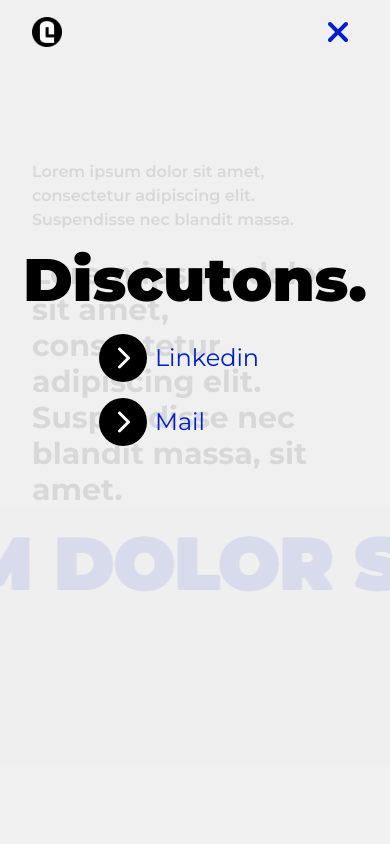
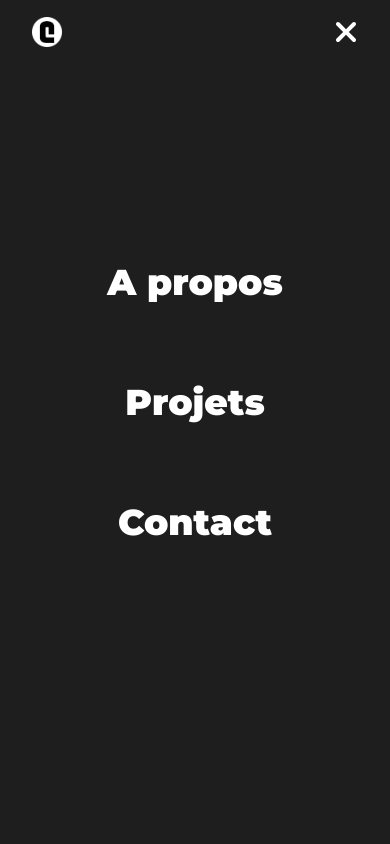
Before and after one commit to lolo298/portfolio-clement, a Next.js app: page /APropos in a window 390 px wide. Both pictures are taken after a click on the element 342 px from the left and 32 px from the top of the page. Shown: the top 844 px of the page. Built offline with nearby package versions, Linux system fonts and the light colour scheme; what @savvywombat/tailwindcss-grid-areas would draw is missing.

Commit message:
Hamburger

```diff
--- a/app/projets/page.tsx
+++ b/app/projets/page.tsx
@@ -11,8 +11,8 @@ function ProjectsPage() {
         <section
           key={i}
           id="ProjetcsId"
-          className={`laptop:grid-areas-test laptop:grid-rows-test tablet:flex tablet:flex-col tablet:items-center laptop:grid laptop:w-11/12 laptop:grid-cols-masonry desktop:w-8/12 ${
-            i !== 0 ? "-translate-y-52" : ""
+          className={`laptop:grid-rows-projects laptop:grid-areas-projects tablet:flex tablet:flex-col tablet:items-center laptop:grid laptop:w-11/12 laptop:grid-cols-masonry desktop:w-8/12 ${
+            i !== 0 ? "laptop:-translate-y-52" : ""
           }`}
         >
           {projects.map((project, i) => (
@@ -20,12 +20,6 @@ function ProjectsPage() {
           ))}
         </section>
       ))}
-      <div className=" -translate-y-52 p-8 grid-in-txt laptop:p-0">
-        <h3 className="text-2xl font-semibold uppercase text-black tablet:w-1/2 tablet:text-4xl">
-          Alors ces projets vous plaisent?
-        </h3>
-        <OnEchange />
-      </div>
     </div>
   );
 }
--- /dev/null
+++ b/components/Contact.tsx
@@ -0,0 +1,74 @@
+"use client";
+import { FontAwesomeIcon } from "@fortawesome/react-fontawesome";
+import {
+  faBars,
+  faChevronRight,
+  faXmark,
+} from "@fortawesome/free-solid-svg-icons";
+import { useEffect, useRef, useState } from "react";
+import { createPortal } from "react-dom";
+import Link from "next/link";
+
+function Contact({ close }: { close: () => void }) {
+  useEffect(() => {
+    document.body.classList.add("overflow-hidden");
+    window.scrollTo(0, 0);
+
+    return () => document.body.classList.remove("overflow-hidden");
+  }, []);
+
+  return (
+    <>
+      {createPortal(
+        <div className="absolute inset-0 z-50 flex h-screen w-screen flex-col items-center bg-bg/90">
+          <div className="relative flex h-4/5 flex-col items-center justify-center gap-20 rounded-lg p-4 text-2xl text-black">
+            <div className="relative">
+              <h2 className="text-center text-4xl font-black text-black tablet:text-6xl">
+                Discutons.
+              </h2>
+              <div className="absolute inset-y-0 -right-4 flex translate-x-full items-center justify-center">
+                <FontAwesomeIcon
+                  icon={faXmark}
+                  size="xl"
+                  onClick={close}
+                  className="cursor-pointer"
+                />
+              </div>
+            </div>
+            <Link
+              href="https://www.linkedin.com/in/cl%C3%A9ment-lascar-a268aa252/"
+              className="group relative z-10 flex w-48 items-center"
+            >
+              <span className="absolute left-0 -z-10 block h-12 w-12 rounded-full bg-black transition-all group-hover:w-full">
+                <span className="absolute inset-y-0 left-4 flex items-center justify-center">
+                  <FontAwesomeIcon
+                    icon={faChevronRight}
+                    className=" text-white"
+                  />
+                </span>
+              </span>
+              <span className="ml-14 group-hover:text-white">Linkedin</span>
+            </Link>
+            <a
+              href="mailto:clementlascar35@gmail.com"
+              className="group relative z-10 flex w-48 items-center"
+            >
+              <span className="absolute left-0 -z-10 block h-12 w-12 rounded-full bg-black group-hover:w-full motion-safe:transition-all">
+                <span className="absolute inset-y-0 left-4 flex items-center justify-center">
+                  <FontAwesomeIcon
+                    icon={faChevronRight}
+                    className=" text-white"
+                  />
+                </span>
+              </span>
+              <span className="ml-14 group-hover:text-white">Mail</span>
+            </a>
+          </div>
+        </div>,
+        document.body
+      )}
+    </>
+  );
+}
+
+export default Contact;
--- a/components/FlowingText.tsx
+++ b/components/FlowingText.tsx
@@ -18,7 +18,7 @@ export default function FlowingText({
   const box = useBoundingBox(id);
 
   return (
-    <Parallax speed={-30} className="-z-20">
+    <Parallax speed={-10} className="-z-20">
       <div
         className={`"bg-white relative my-14 flex w-screen overflow-hidden whitespace-nowrap text-7xl font-black uppercase ${
           style === "outline" ? "text-bg" : "text-[--color]"
--- /dev/null
+++ b/components/Hamburger.tsx
@@ -0,0 +1,61 @@
+"use client";
+import { FontAwesomeIcon } from "@fortawesome/react-fontawesome";
+import {
+  faBars,
+  faChevronRight,
+  faXmark,
+} from "@fortawesome/free-solid-svg-icons";
+import { useEffect, useRef, useState } from "react";
+import { createPortal } from "react-dom";
+import Link from "next/link";
+import Image from "next/image";
+
+function Hamburger({
+  close,
+  openContact,
+}: {
+  close: () => void;
+  openContact: () => void;
+}) {
+  useEffect(() => {
+    document.body.classList.add("overflow-hidden");
+    window.scrollTo(0, 0);
+
+    return () => document.body.classList.remove("overflow-hidden");
+  }, []);
+
+  return (
+    <>
+      {createPortal(
+        <div className="bg-bg-dark absolute inset-0 z-50 h-screen w-screen items-center justify-center text-white">
+          <header className="sticky inset-x-0 top-0 flex max-w-5xl justify-between px-8 py-4">
+            <Link href="/" className="flex w-8 items-center gap-4 tablet:w-10">
+              <Image
+                src="/logo.png"
+                alt="Logo"
+                className="invert"
+                width={30}
+                height={30}
+              />
+            </Link>
+            <div id="ContactToggle" className="" onClick={close}>
+              <FontAwesomeIcon icon={faXmark} size="2xl" />
+            </div>
+          </header>
+          <div className="flex h-4/5 flex-col items-center justify-center gap-20 text-4xl font-black">
+            <Link href="/APropos" onClick={close}>
+              A propos
+            </Link>
+            <Link href="/projets" onClick={close}>
+              Projets
+            </Link>
+            <button onClick={openContact}>Contact</button>
+          </div>
+        </div>,
+        document.body
+      )}
+    </>
+  );
+}
+
+export default Hamburger;
--- a/components/Menu.tsx
+++ b/components/Menu.tsx
@@ -1,43 +1,40 @@
 "use client";
 import { FontAwesomeIcon } from "@fortawesome/react-fontawesome";
-import {
-  faBars,
-  faChevronRight,
-  faXmark,
-} from "@fortawesome/free-solid-svg-icons";
-import { useEffect, useRef, useState } from "react";
-import { createPortal } from "react-dom";
+import { faBars, faXmark } from "@fortawesome/free-solid-svg-icons";
+import { useEffect, useState } from "react";
 import Link from "next/link";
+import Contact from "./Contact";
+import Hamburger from "./Hamburger";
 
 function Menu() {
-  const [isOpen, setIsOpen] = useState(false);
-  const toggle = () => setIsOpen(!isOpen);
-  const mainElement = useRef<HTMLElement | null>(null);
+  const [contactOpen, setContactOpen] = useState(false);
+  const [hambugerOpen, setHamburgerOpen] = useState(false);
+  const contactToggle = () => {
+    if (hambugerOpen) setHamburgerOpen(false);
+    setContactOpen(!contactOpen);
+  };
+  const hamburgerToggle = () => {
+    if (contactOpen) setContactOpen(false);
+    setHamburgerOpen(!hambugerOpen);
+  };
 
   useEffect(() => {
-    const main = document.querySelector("main");
-    if (main) mainElement.current = main as HTMLElement;
-  }, []);
-
-  useEffect(() => {
-    if (isOpen) {
+    if (contactOpen || hambugerOpen) {
       document.body.classList.add("overflow-hidden");
       window.scrollTo(0, 0);
     } else {
       document.body.classList.remove("overflow-hidden");
     }
-  }, [isOpen]);
+  }, [contactOpen, hambugerOpen]);
 
   return (
-    <>
-      {isOpen ? (
     <>
       <div
         id="ContactToggle"
         className="flex w-8 items-center gap-4 bg-bg tablet:w-10 laptop:hidden"
-            onClick={toggle}
+        onClick={hamburgerToggle}
       >
-            <FontAwesomeIcon icon={faXmark} size="2xl" />
+        <FontAwesomeIcon icon={hambugerOpen ? faXmark : faBars} size="2xl" />
       </div>
       <div className="hidden gap-5 laptop:flex ">
         <Link href="/APropos" className="hover:font-bold">
@@ -46,78 +43,14 @@ function Menu() {
         <Link href="/projets" className="hover:font-bold">
           Projets
         </Link>
-            <button onClick={toggle} className="hover:font-bold">
+        <button onClick={contactToggle} className="hover:font-bold">
           Contact
         </button>
       </div>
-          {createPortal(
-            <div className="absolute inset-0 flex h-screen w-screen flex-col items-center justify-center bg-bg/90">
-              <div className="relative flex h-3/4 flex-col items-center gap-8 rounded-lg p-4 text-2xl text-primary">
-                <h2 className="text-center text-6xl font-black text-black">
-                  Discutons.
-                </h2>
-                <div className="absolute right-0 top-0 hidden -translate-y-full translate-x-full laptop:block">
-                  <FontAwesomeIcon
-                    icon={faXmark}
-                    size="2xl"
-                    onClick={toggle}
-                    className="cursor-pointer hover:text-primary"
-                  />
-                </div>
-                <Link
-                  href="https://www.linkedin.com/in/cl%C3%A9ment-lascar-a268aa252/"
-                  className="group relative z-10 flex w-48 items-center"
-                >
-                  <span className="absolute left-0 -z-10 block h-12 w-12 rounded-full bg-black transition-all group-hover:w-full">
-                    <span className="absolute inset-y-0 left-4 flex items-center justify-center">
-                      <FontAwesomeIcon
-                        icon={faChevronRight}
-                        className=" text-white"
-                      />
-                    </span>
-                  </span>
-                  <span className="ml-14 group-hover:text-white">Linkedin</span>
-                </Link>
-                <a
-                  href="mailto:clementlascar35@gmail.com"
-                  className="group relative z-10 flex w-48 items-center"
-                >
-                  <span className="absolute left-0 -z-10 block h-12 w-12 rounded-full bg-black group-hover:w-full motion-safe:transition-all">
-                    <span className="absolute inset-y-0 left-4 flex items-center justify-center">
-                      <FontAwesomeIcon
-                        icon={faChevronRight}
-                        className=" text-white"
-                      />
-                    </span>
-                  </span>
-                  <span className="ml-14 group-hover:text-white">Mail</span>
-                </a>
-              </div>
-            </div>,
-            mainElement.current as HTMLElement
-          )}
-        </>
-      ) : (
-        <>
-          <div
-            className="flex w-8 items-center gap-4 bg-bg tablet:w-10 laptop:hidden"
-            id="ContactToggle"
-            onClick={toggle}
-          >
-            <FontAwesomeIcon icon={faBars} size="2xl" />
-          </div>
-          <div className="hidden gap-5 laptop:flex ">
-            <Link href="/APropos" className="hover:font-bold">
-              A propos
-            </Link>
-            <Link href="/projets" className="hover:font-bold">
-              Projets
-            </Link>
-            <button onClick={toggle} className="hover:font-bold">
-              Contact
-            </button>
-          </div>
-        </>
+
+      {contactOpen && <Contact close={contactToggle} />}
+      {hambugerOpen && (
+        <Hamburger close={hamburgerToggle} openContact={contactToggle} />
       )}
     </>
   );
--- a/tailwind.config.ts
+++ b/tailwind.config.ts
@@ -10,7 +10,10 @@ const config: Config = {
   theme: {
     extend: {
       colors: {
-        bg: "#F0F0F0",
+        bg: {
+          DEFAULT: "#F0F0F0",
+          dark: "#1E1E1E",
+        },
         primary: {
           light: "#0B30FE",
           DEFAULT: "#011ECB",
@@ -42,7 +45,7 @@ const config: Config = {
           "pj-4 pj-4 pj-4 empty-7 empty-7 pj-5",
           "txt txt txt empty-7 empty-7 pj-5",
         ],
-        test: [
+        projects: [
           "empty-1 empty-1 pj-1 pj-1 pj-1 pj-1",
           "pj-2 empty-2 pj-1 pj-1 pj-1 pj-1",
           "pj-2 empty-3 empty-3 empty-3 empty-5 empty-5",
@@ -60,7 +63,7 @@ const config: Config = {
       gridTemplateRows: {
         // masonry: "3fr 7fr 2fr 5fr 2fr 4fr 2fr 5fr 3fr 1fr 4fr",
         masonry: "8% 21% 3% 15% 5% 20% 5% 2% 20%",
-        test: "8% 21% 3% 15% 5% 20% 5% 2%",
+        projects: "8% 21% 3% 15% 5% 20% 5% 2%",
       },
     },
     screens: {
```
Lines whose indentation alone changed are shown as unchanged.
